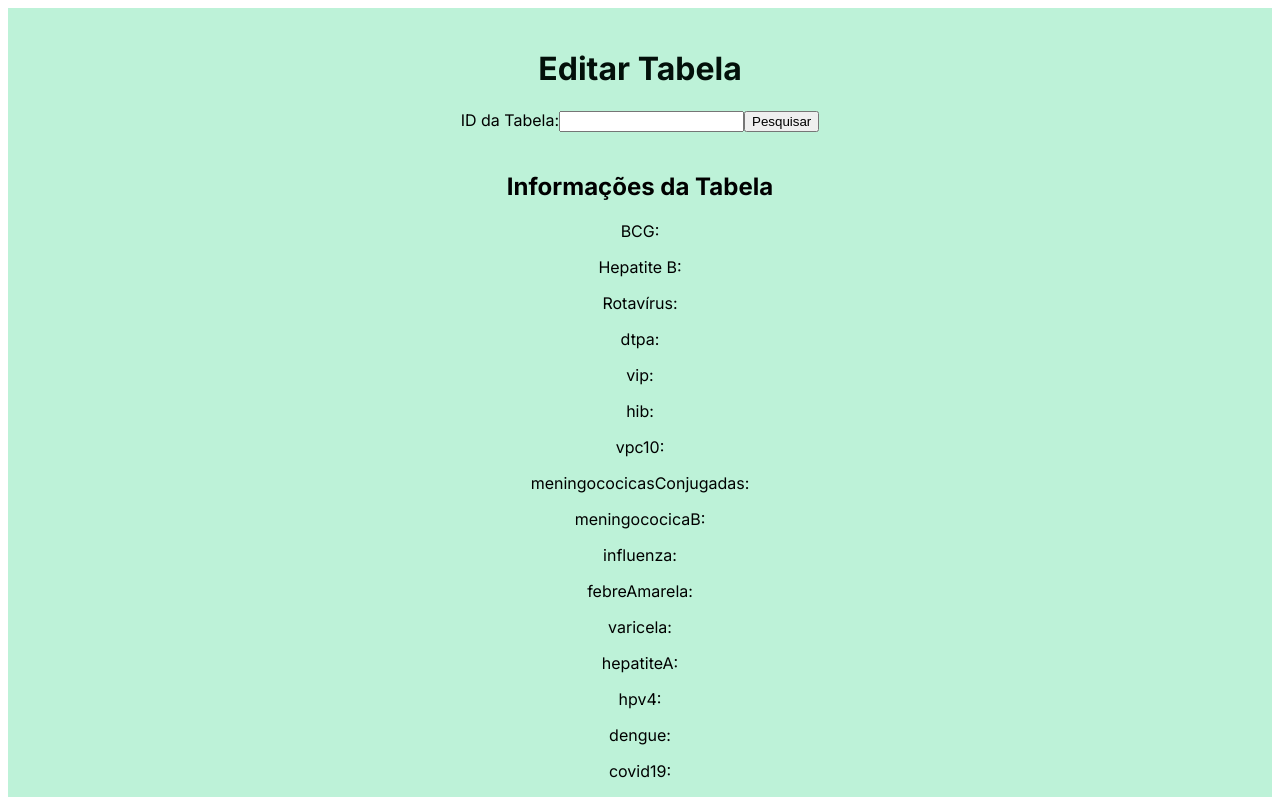
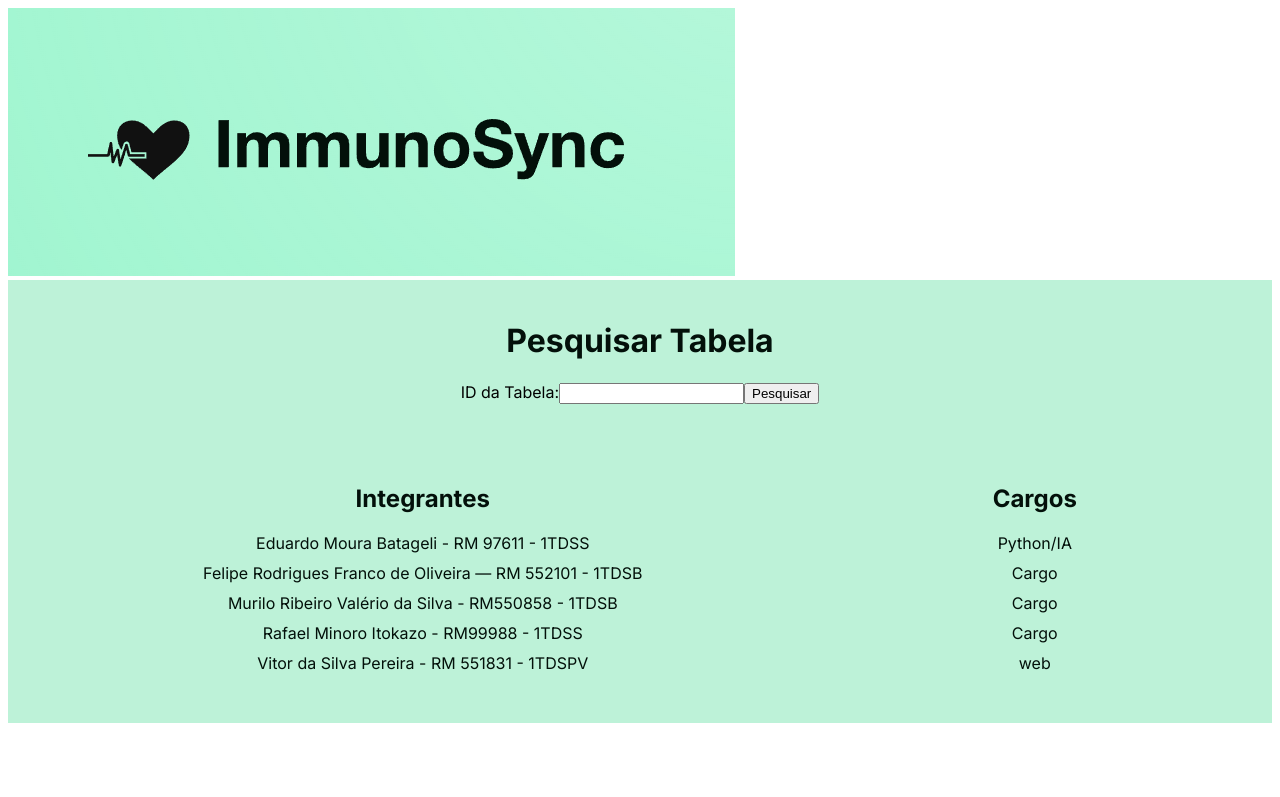
Before and after one commit to Rminoro/gs_web_final, a Next.js app: page /informativos/cartilha in a window 1280 px wide. Shown: the top 797 px of the page. Built offline with nearby package versions, Linux system fonts and the light colour scheme.

Commit message:
consegui

```diff
--- a/src/app/informativos/cartilha/page.jsx
+++ b/src/app/informativos/cartilha/page.jsx
@@ -1,31 +1,11 @@
 "use client"
-import { useState } from 'react';
-import styles from '@/components/styles/cadastro.scss'
+import React, { useState } from 'react';
+import styles from '@/components/styles/cadastro.scss';
 
-const EditarTabela = () => {
+const PesquisarTabela = () => {
   const [id, setId] = useState('');
-  const [tabela, setTabela] = useState({
-    bcg: '',
-    hepatiteB: '',
-    rotavirus: '',
-    dtpa: '',
-    vip: '',
-    hib: '',
-    vpc10: '',
-    meningococicasConjugadas: '',
-    meningococicaB: '',
-    influenza: '',
-    febreAmarela: '',
-    scr: '',
-    varicela: '',
-    hepatiteA: '',
-    hpv4: '',
-    dengue: '',
-    covid19: '',
-    idPaciente: '',
-    // Adicione outras propriedades da tabela aqui
-  });
-  const [isEditMode, setIsEditMode] = useState(false);
+  const [tabela, setTabela] = useState({});
+  const [isLoaded, setIsLoaded] = useState(false);
 
   const handleChangeId = (event) => {
     setId(event.target.value);
@@ -34,147 +14,33 @@ const EditarTabela = () => {
   const handleSearch = () => {
     fetch(`http://localhost:8080/NTJ-Health/api/tabela/${id}`)
       .then((response) => response.json())
-      .then((data) => setTabela(data))
+      .then((data) => {
+        setTabela(data);
+        setIsLoaded(true);
+      })
       .catch((error) => console.error('Erro ao obter dados da tabela:', error));
-  };
-
-  const handleChange = (event) => {
-    const { name, value } = event.target;
-    setTabela((prevTabela) => ({ ...prevTabela, [name]: value }));
-  };
-
-  const handleEditClick = () => {
-    setIsEditMode(true);
-  };
-
-  const handleSave = (event) => {
-    event.preventDefault();
-
-    fetch(`http://localhost:8080/NTJ-Health/api/tabela/${id}`, {
-      method: 'PUT',
-      headers: {
-        'Content-Type': 'application/json',
-      },
-      body: JSON.stringify(tabela),
-    })
-      .then((response) => {
-        if (response.ok) {
-          console.log('Dados da tabela atualizados com sucesso!');
-          setIsEditMode(false);
-        } else {
-          console.error('Erro ao atualizar dados da tabela. Status:', response.status);
-        }
-      })
-      .catch((error) => console.error('Erro na requisição:', error));
   };
 
   return (
     <div className={styles.container}>
-      <h1>Editar Tabela</h1>
+      <h1>Pesquisar Tabela</h1>
       <label>
         ID da Tabela:
         <input type="text" value={id} onChange={handleChangeId} />
       </label>
       <button onClick={handleSearch}>Pesquisar</button>
       <br />
-      {isEditMode ? (
-        <form onSubmit={handleSave}>
-          <label>
-            BCG:
-            <input type="text" name="bcg" value={tabela.bcg} onChange={handleChange} />
-          </label>
-          <label>
-            Hepatite B:
-            <input type="text" name="hepatiteB" value={tabela.hepatiteB} onChange={handleChange} />
-          </label>
-          <label>
-            dtpa  :
-            <input type="text" name="dtpa" value={tabela.dtpa} onChange={handleChange} />
-          </label>
-          <label>
-          vip:
-            <input type="text" name="rotavirus" value={tabela.vip} onChange={handleChange} />
-          </label>
-          <label>
-          hib:
-            <input type="text" name="hib" value={tabela.hib} onChange={handleChange} />
-          </label>
-          <label>
-          vpc10:
-            <input type="text" name="vpc10" value={tabela.vpc10} onChange={handleChange} />
-          </label>
-          <label>
-          meningococicasConjugadas:
-            <input type="text" name="meningococicasConjugadas" value={tabela.meningococicasConjugadas} onChange={handleChange} />
-          </label>
-          <label>
-          meningococicaB:
-            <input type="text" name="meningococicaB" value={tabela.meningococicaB} onChange={handleChange} />
-          </label>
-          <label>
-          influenza:
-            <input type="text" name="influenza" value={tabela.influenza} onChange={handleChange} />
-          </label>
-          <label>
-          febreAmarela:
-            <input type="text" name="febreAmarela" value={tabela.febreAmarela} onChange={handleChange} />
-          </label>
-          <label>
-          scr:
-            <input type="text" name="scr" value={tabela.scr} onChange={handleChange} />
-          </label>
-          <label>
-          varicela:
-            <input type="text" name="varicela" value={tabela.varicela} onChange={handleChange} />
-          </label>
-          <label>
-          hepatiteA:
-            <input type="text" name="hepatiteA" value={tabela.hepatiteA} onChange={handleChange} />
-          </label>
-          <label>
-          hpv4:
-            <input type="text" name="hpv4" value={tabela.hpv4} onChange={handleChange} />
-          </label>
-          <label>
-          dengue:
-            <input type="text" name="dengue" value={tabela.dengue} onChange={handleChange} />
-          </label>
-          <label>
-          covid19:
-            <input type="text" name="covid19" value={tabela.covid19} onChange={handleChange} />
-          </label>
-
-          <button type="submit">Salvar Alterações</button>
-        </form>
-      ) : (
+      {isLoaded && (
         <div>
           <h2>Informações da Tabela</h2>
           <p>BCG: {tabela.bcg}</p>
           <p>Hepatite B: {tabela.hepatiteB}</p>
           <p>Rotavírus: {tabela.rotavirus}</p>
-          <p>dtpa: {tabela.dtpa}</p>
-          <p>vip: {tabela.vip}</p>
-          <p>hib: {tabela.hib}</p>
-          <p>vpc10: {tabela.vpc10}</p>
-          <p>meningococicasConjugadas: {tabela.meningococicasConjugadas}</p>
-          <p>meningococicaB: {tabela.meningococicaB}</p>
-          <p>influenza: {tabela.influenza}</p>
-          <p>febreAmarela: {tabela.febreAmarela}</p>
-          <p>varicela: {tabela.varicela}</p>
-          <p>hepatiteA: {tabela.hepatiteA}</p>
-          <p>hpv4: {tabela.hpv4}</p>
-          <p>dengue: {tabela.dengue}</p>
-          <p>covid19: {tabela.covid19}</p>
-
-
-
-
-
-          <button onClick={handleEditClick}>Editar</button>
+          {/* Adicione outros campos conforme necessário */}
         </div>
       )}
     </div>
   );
 };
 
-export default EditarTabela;
+export default PesquisarTabela;
--- a/src/app/layout.jsx
+++ b/src/app/layout.jsx
@@ -1,6 +1,6 @@
-import { Inter } from 'next/font/google'
-import Rodape from '@/components/rodape/rodape'
-
+import { Inter } from 'next/font/google';
+import Rodape from '@/components/rodape/rodape';
+import Cabecalho from '@/components/cabecalho/cabecalho';
 
 const inter = Inter({ subsets: ['latin'] })
 
@@ -14,7 +14,7 @@ export default function RootLayout({ children }) {
     <html lang="en">
       <body className={inter.className}>
 
-
+        <Cabecalho/>
         {children}
         <Rodape/>
 
--- a/src/components/cabecalho/cabecalho.jsx
+++ b/src/components/cabecalho/cabecalho.jsx
@@ -1,7 +1,13 @@
 import React from 'react';
+import Link from 'next/link';
+import Image from 'next/image';
 
-export default function Cabecalho(){
-    return(
+export default function Cabecalho() {
+  return (
+    <Link href="/">
 
-    )
+        <Image src="/image/logo.png" alt="logo" width={727} height={268} />
+
+    </Link>
+  );
 }
```
Also changed, not shown: public/image/logo.png (added).
